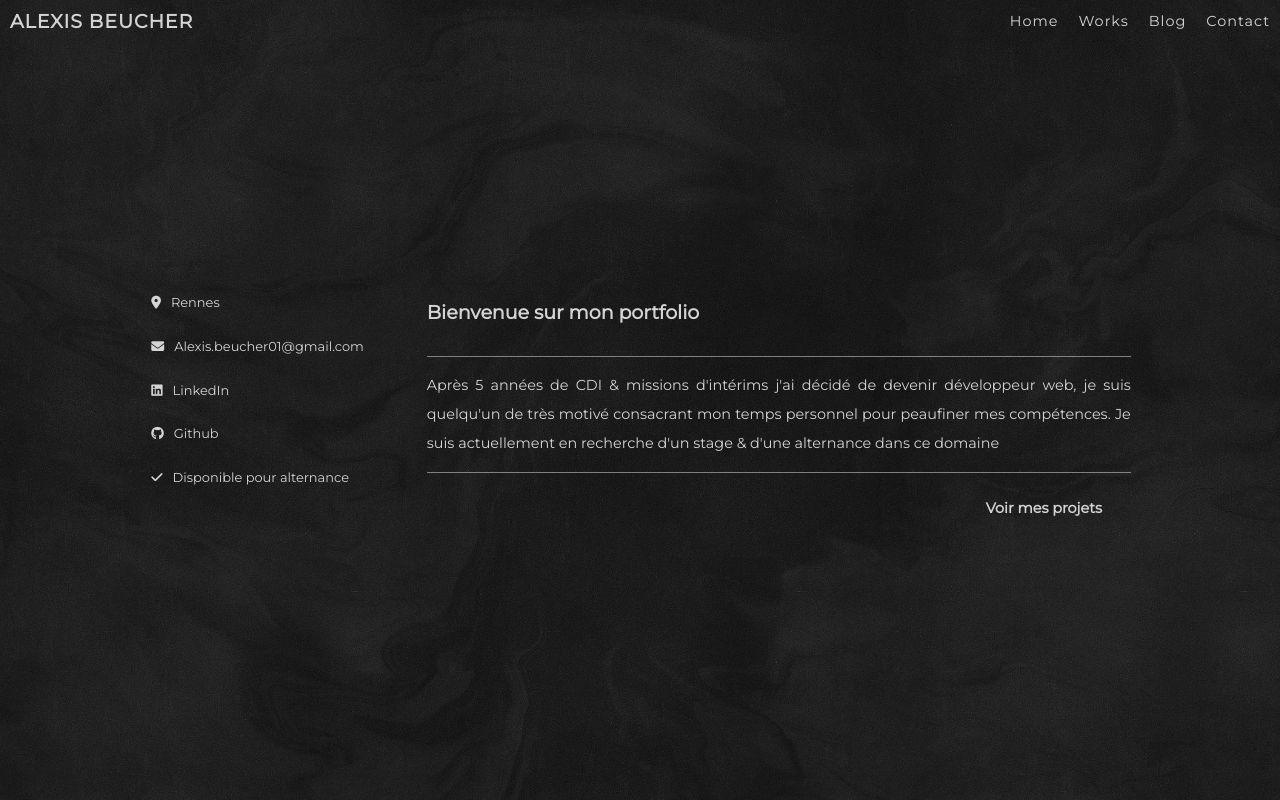
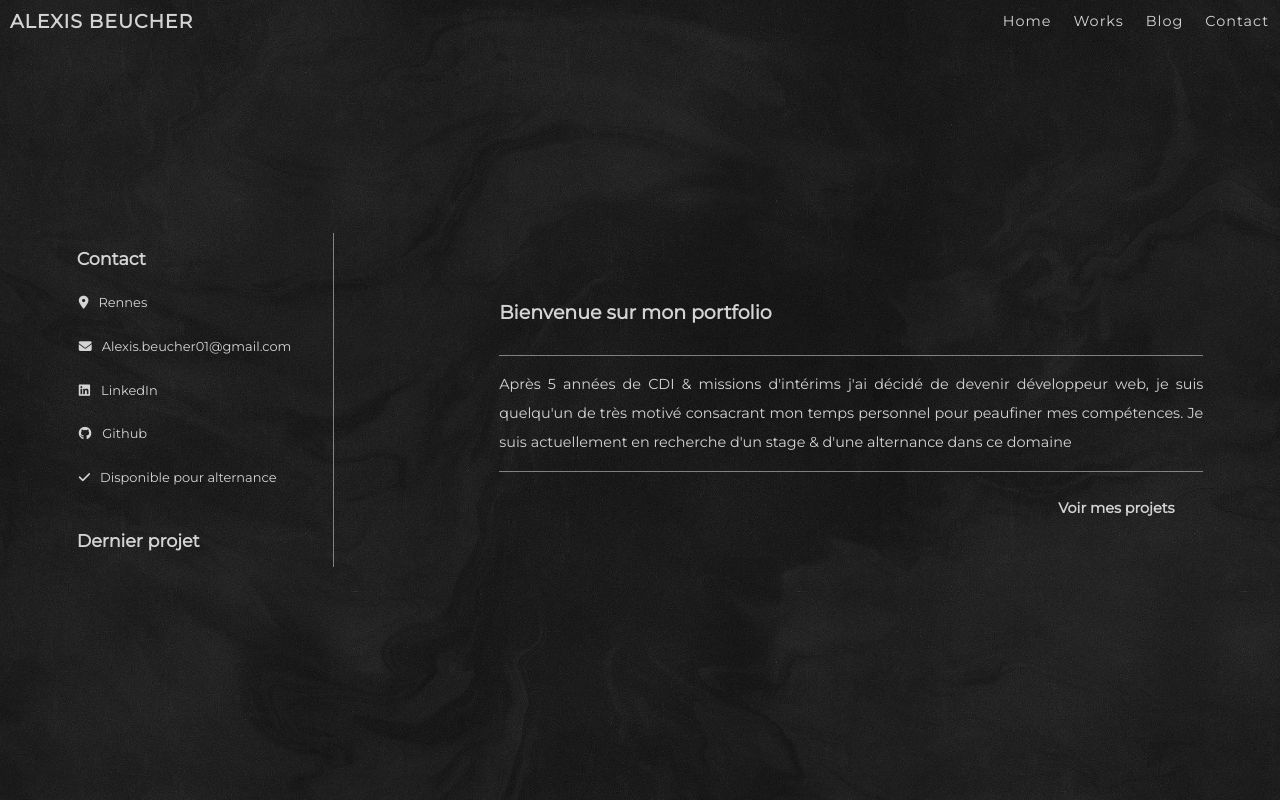
Before and after one commit to Alexisbchr/alexisbeucher, a PHP site: page / in a window 1280 px wide. Run offline with PHP 8.4, Linux system fonts and the light colour scheme; tables that the repository leaves empty or names only in its code hold one stand-in row (values such as "Sample post"); data that the repository does not hold is empty; some libraries are stand-ins or nearby versions; some web fonts are replaced.

Commit message:
adding style

```diff
--- a/assets/controllers/ContactController.php
+++ b/assets/controllers/ContactController.php
@@ -6,6 +6,8 @@
     {
         $page = "contact";
         $pageName = "Contact";
+        $lastNews = $this->lastnews();//On appelle la fonction qui récuperera les news aupres du manager
+        $lastWorks = $this->lastworks();//On appelle la fonction qui récuperera les projets aupres du manager
         require "./assets/views/layout.phtml";
         if (isset($_POST['message'],($_POST['text']))) {
             $retour = mail('contact@alexisbeucher.fr', 'Envoi depuis la page Contact', $_POST['message'], $_POST['text'],
@@ -30,4 +32,20 @@
 
         require "./assets/views/layout.phtml";
     }
+
+    private function lastnews()
+    {
+        require_once './assets/managers/BlogManager.php';
+        $blogManager = new BlogManager;
+        $lastNews = $blogManager->getLastNews();
+        return $lastNews; // On renvoi les valeurs pour que index() puissent les utiliser
+    }
+
+    private function lastworks()
+    {
+        require_once './assets/managers/WorksManager.php';
+        $worksManager = new WorksManager;
+        $lastWorks = $worksManager->getLastWorks();
+        return $lastWorks; // On renvoi les valeurs pour que index() puissent les utiliser
+    }
 }
--- a/assets/controllers/HomeController.php
+++ b/assets/controllers/HomeController.php
@@ -6,6 +6,24 @@
     {
         $page = "home";
         $pageName = "Accueil";
+        $lastNews = $this->lastnews();//On appelle la fonction qui récuperera les news aupres du manager
+        $lastWorks = $this->lastworks();//On appelle la fonction qui récuperera les projets aupres du manager
         require "./assets/views/layout.phtml";
     }
+
+    private function lastnews()
+    {
+        require_once './assets/managers/BlogManager.php';
+        $blogManager = new BlogManager;
+        $lastNews = $blogManager->getLastNews();
+        return $lastNews; // On renvoi les valeurs pour que index() puissent les utiliser
+    }
+
+    private function lastworks()
+    {
+        require_once './assets/managers/WorksManager.php';
+        $worksManager = new WorksManager;
+        $lastWorks = $worksManager->getLastWorks();
+        return $lastWorks; // On renvoi les valeurs pour que index() puissent les utiliser
+    }
 }
--- a/assets/managers/BlogManager.php
+++ b/assets/managers/BlogManager.php
@@ -97,4 +97,16 @@
 		$query->execute($parameters);
 
 	}
+    public function getLastNews() : array
+	{
+			$db=$this->db;
+			$query = $db->prepare
+			('SELECT * FROM `blog`
+				ORDER BY `blog`.`id`  DESC
+				LIMIT 1'
+			);
+			$query->execute();
+			$lastNews = $query->fetchAll(PDO::FETCH_ASSOC);
+			return $lastNews;
+	}
 }
--- a/assets/managers/WorksManager.php
+++ b/assets/managers/WorksManager.php
@@ -127,4 +127,17 @@
 		$query->execute($parameters);
 
 	}
+
+    public function getLastWorks() : array
+	{
+			$db=$this->db;
+			$query = $db->prepare
+			('SELECT * FROM `works`
+				ORDER BY `works`.`id`  DESC
+				LIMIT 1'
+			);
+			$query->execute();
+			$lastWorks = $query->fetchAll(PDO::FETCH_ASSOC);
+			return $lastWorks;
+	}
 }
--- a/assets/public/css/style.css
+++ b/assets/public/css/style.css
@@ -144,10 +144,12 @@
 
 aside {
   width: 20%;
-  height: 70%;
+  height: auto;
   display: flex;
   flex-direction: column;
   justify-content: center;
+  border-right: solid 1px rgba(212, 212, 212, 0.5490196078);
+  margin-right: 10em;
 }
 aside ul, aside li {
   margin: 0 0 10px;
@@ -213,7 +215,6 @@
   justify-content: center;
   width: 100%;
   padding-left: 4em;
-  border-left: solid 1px rgba(212, 212, 212, 0.5490196078);
   color: #d4d4d4;
 }
 
@@ -460,6 +461,7 @@
 
 .underline {
   position: relative;
+  margin: 1px;
 }
 
 .underline::before {
@@ -597,10 +599,6 @@
   display: flex;
 }
 .section--first aside {
-  width: 20%;
-  height: 70%;
-  display: flex;
-  flex-direction: column;
   justify-content: center;
 }
 .section--first aside ul, .section--first aside li {
--- a/assets/public/sass/components/_animations.scss
+++ b/assets/public/sass/components/_animations.scss
@@ -1,6 +1,7 @@
 
 .underline{
     position: relative;
+    margin: 1px;
   }
 
   .underline::before{
--- a/assets/public/sass/components/_formulaire.scss
+++ b/assets/public/sass/components/_formulaire.scss
@@ -6,7 +6,6 @@
     justify-content: center;
     width: 100%;
     padding-left: 4em;
-    border-left: solid 1px $primaryOpacity;
     color: $primary;
 }
 form{
--- a/assets/public/sass/layouts/_aside.scss
+++ b/assets/public/sass/layouts/_aside.scss
@@ -1,9 +1,11 @@
 aside{
     width: 20%;
-    height:70%;
+    height:auto;
     display: flex;
     flex-direction: column;
     justify-content: center;
+    border-right: solid 1px rgba(212, 212, 212, 0.5490196078);
+    margin-right: 10em;
     ul,li{
         margin: 0 0 10px;
         width: 100%;
--- a/assets/public/sass/layouts/_header.scss
+++ b/assets/public/sass/layouts/_header.scss
@@ -21,6 +21,7 @@
     margin: 10px;
     letter-spacing: 1px;
     color: $primary;
+
 }
 .logo{
     text-transform:uppercase;
--- a/assets/public/sass/pages/_index.scss
+++ b/assets/public/sass/pages/_index.scss
@@ -26,10 +26,6 @@
 
     display: flex;
     aside{
-        width: 20%;
-        height:70%;
-        display: flex;
-        flex-direction: column;
         justify-content: center;
         ul,li{
             margin: 0 0 10px;
--- a/assets/views/includes/_aside.phtml
+++ b/assets/views/includes/_aside.phtml
@@ -1,4 +1,5 @@
 <aside>
+    <h2>Contact</h2>
     <ul class="contact--ul">
         <li class="contact--li"><i class="fa-solid fa-location-dot"></i>Rennes</li>
         <li class="contact--li"><i class="fa-solid fa-envelope"></i></i>Alexis.beucher01@gmail.com</li>
@@ -6,4 +7,6 @@
         <li class="contact--li"><i class="fa-brands fa-github"></i><a href="https://github.com/alexisbchr" class="underline">Github</a></li>
         <li class="contact--li"><i class="fa-solid fa-check"></i>Disponible pour alternance</li>
     </ul>
+    <?php require './assets/views/includes/_lastnews.phtml'; ?>
+    <?php require './assets/views/includes/_lastworks.phtml'; ?>
 </aside>
--- /dev/null
+++ b/assets/views/includes/_lastnews.phtml
@@ -0,0 +1,11 @@
+<?php
+  foreach($lastNews as $news)
+  {
+?>
+
+    <h2>Dernière news</h2>
+    <span><?= $news['title'];?></span>
+
+<?php
+  }
+?>
--- /dev/null
+++ b/assets/views/includes/_lastworks.phtml
@@ -0,0 +1,11 @@
+<?php
+  foreach($lastWorks as $works)
+  {
+?>
+
+    <h2>Dernier projet </h2>
+    <span><?= $works['name'];?></span>
+
+<?php
+  }
+?>
```
Also changed, not shown: 1 other file.
